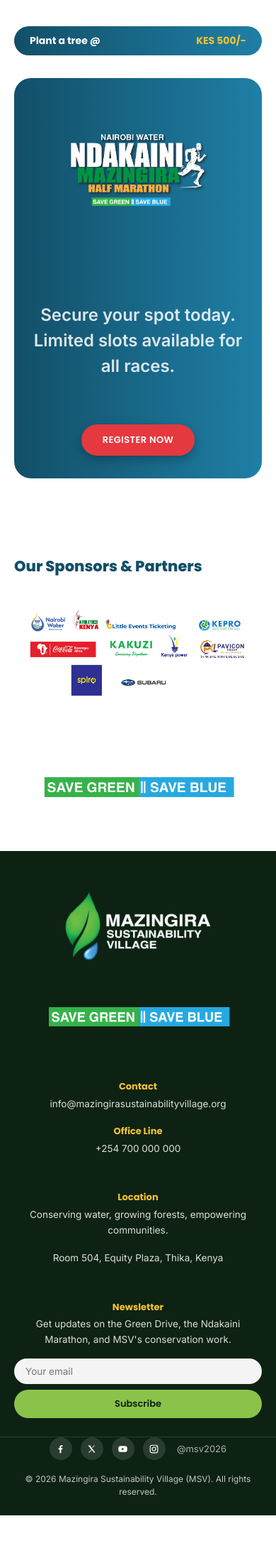
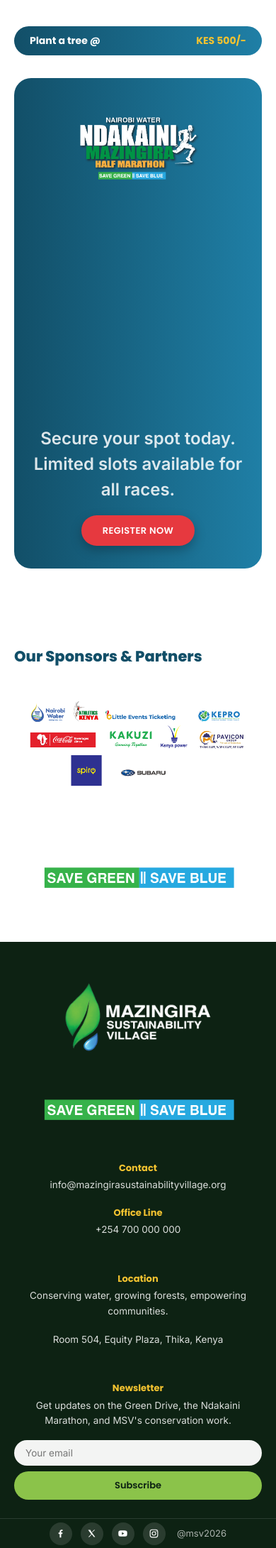
Before and after one commit to R-Kibet/mazingira, a Django app: page /marathon/ in a window 390 px wide. Shown: the part 3452-5633 px from the top of the page at 71% size. Before the commit the page ends 5587 px from the top, so only its background shows below. Run offline with Django 5.2, Linux system fonts and the light colour scheme.

Commit message:
latest commit

```diff
--- a/core/static/core/css/style.css
+++ b/core/static/core/css/style.css
@@ -889,13 +889,14 @@ button:focus-visible {
     align-items: center;
     justify-content: space-between;
     gap: 14px;
-    padding-top: 22px;
+    padding-top: 40px;
     border-top: 1px solid rgba(255,255,255,0.12);
 }
 .social-icons {
     display: flex;
     align-items: center;
     gap: 12px;
+    margin-top: 5px;
 }
 .social-icon {
     display: flex;
@@ -1387,42 +1393,70 @@ body.page-dark-header .site-header .nav-toggle span { background: var(--white);
 
 /* --- CTA band --- */
 .md-cta-band {
-    min-height: 220px;
-    min-width: 80%;
+    width: 100%;
     margin: 10px 0 60px;
-    padding: 26px 40px;
+    padding: 28px 56px;
     border-radius: 999px;
     background: linear-gradient(90deg, var(--blue-dark), var(--blue));
     color: var(--white);
     display: flex;
     align-items: center;
-    justify-content: flex-start;
-    gap: 40px;
+    justify-content: center;
+    gap: 300px;
     flex-wrap: wrap;
 }
+/* Real <img> now, so its own aspect ratio is used automatically —
+   just set the height and let width follow. No more guessed
+   aspect-ratio values that squash or stretch the logo. */
 .md-cta-lockup {
+    height: 180px;
+    width: auto;
+    max-width: 100%;
+    flex-shrink: 0;
+}
+/* Groups the copy + button as a single flex child so they can never
+   split apart into their own separate wrapped rows (that was what
+   produced the tall, overlapping "blob" layout). */
+.md-cta-text {
     display: flex;
     flex-direction: column;
-    width: 540px;
-    aspect-ratio: 5 / 2;   /* adjust to your actual m11.png ratio */
-    background-size: contain;
-    background-repeat: no-repeat;
-    background-position: left center;
-    flex-shrink: 0;
-}
-.md-cta-lockup .line1 { font-size: 12px; font-weight: 700; letter-spacing: 0.14em; color: rgba(255,255,255,0.85); }
-.md-cta-lockup .line2 { font-family: var(--font-heading); font-weight: 900; font-size: 26px; }
-.md-cta-lockup .line2 .accent { color: var(--green-light); }
+    align-items: flex-start;
+    gap: 18px;
+}
 .md-cta-sub {
     font-size: 24px;
     color: rgba(255,255,255,0.85);
-    max-width: 300px;
+    max-width: 340px;
     font-weight: 600;
+    margin: 0;
 }
 .md-cta-band .btn-register {
     margin-top: 0px;
-    justify-content: flex-end;
- }
+}
+
+/* The row layout (logo beside text) needs real horizontal room to fit
+   without wrapping. Below ~1150px there isn't enough space, so switch
+   to the same stacked layout used on mobile before it has a chance to
+   overflow and wrap into the tall, circular "blob" shape. */
+@media (max-width: 1150px) {
+    .md-cta-band {
+        flex-direction: column;
+        justify-content: center;
+        text-align: center;
+        padding: 32px 28px;
+        border-radius: 32px;
+    }
+    .md-cta-lockup {
+        height: auto;
+        width: 100%;
+        max-width: 320px;
+        margin: 0 auto 20px;
+    }
+    .md-cta-text {
+        align-items: center;
+    }
+}
+
 
 /* --- Sponsors --- */
 .md-sponsors-grid {
@@ -1637,15 +1700,14 @@ body.page-dark-header .site-header .nav-toggle span { background: var(--white);
     width: 100%;
     }
     .md-cta-lockup {
+        height: auto;
         width: 100%;
-        max-width: 320px;         /* ⬅ caps it so it doesn't touch the card edges */
-        aspect-ratio: auto;       /* ⬅ drop the 5/2 ratio that was squashing it */
-        min-height: 200px;        /* ⬅ gives the logo real room to render at size */
-        background-size: contain;
-        background-position: center;   /* ⬅ was "left center" */
-        margin: 0 auto 20px;      /* ⬅ centers the box + adds space before the text */
-    }
-    .md-cta-lockup .line2 { font-size: 21px; }
+        max-width: 260px;         /* ⬅ caps it so it doesn't touch the card edges */
+        margin: 0 auto 20px;      /* ⬅ centers the logo + adds space before the text */
+    }
+    .md-cta-text {
+        align-items: center;      /* ⬅ centers copy + button under the stacked logo */
+    }
     .md-sponsors-grid { min-width: 0; }
 
     .md-sponsors-grid { grid-template-columns: repeat(2, 1fr); }
--- a/core/templates/core/base.html
+++ b/core/templates/core/base.html
@@ -55,8 +55,8 @@
 
 
             </a>
-            <a href="{% static 'core:home' %}" class="footer-logo" ">
-              <img src="{% static 'core/images/hero1.png' %}" alt="Save Green, Save Blue" >
+            <a href="{% url 'core:home' %}" class="footer-badge">
+                <img src="{% static 'core/images/hero1.png' %}" alt="Save Green, Save Blue" class="footer-badge">
             </a>
         </div>
 
--- a/core/templates/core/home.html
+++ b/core/templates/core/home.html
@@ -45,7 +45,7 @@
                 {% endfor %}
             </div>
 
-            <a href="#programmes" class="arrow-link" id="programmes">
+            <a href="{% url 'core:marathon' %}" class="arrow-link" id="programmes">
                 Our Programmes
                 <span class="arrow-circle">
                     <svg width="12" height="12" viewBox="0 0 24 24" fill="none" stroke="currentColor" stroke-width="2.4"><path d="M5 12h14M13 6l6 6-6 6" stroke-linecap="round" stroke-linejoin="round"/></svg>
--- a/core/templates/core/marathon.html
+++ b/core/templates/core/marathon.html
@@ -170,11 +170,11 @@
         </div>
 
         <div class="md-cta-band" id="register">
-            <div class="md-cta-lockup ph-block" style="background-image:url('{% static 'core/images/m11.png' %}');">
-
+            <img src="{% static 'core/images/m11.png' %}" alt="Ndakaini Mazingira Half Marathon — Save Green, Save Blue" class="md-cta-lockup">
+            <div class="md-cta-text">
+                <p class="md-cta-sub">Secure your spot today. Limited slots available for all races.</p>
+                <a href="https://apps.little.africa/events/77" class="btn btn-register">REGISTER NOW</a>
             </div>
-            <p class="md-cta-sub">Secure your spot today. Limited slots available for all races.</p>
-            <a href="https://apps.little.africa/events/77" class="btn btn-register">REGISTER NOW</a>
         </div>
     </div>
 </section>
--- a/core/views.py
+++ b/core/views.py
@@ -10,6 +10,7 @@ from django.template.loader import render_to_string
 from django.templatetags.static import static
 from django.utils.html import strip_tags
 
+from urllib.parse import urljoin
 from django.shortcuts import render
 
 
@@ -299,8 +300,8 @@ def _send_newsletter_welcome_email(request, email):
     """Send a branded confirmation email to a new newsletter subscriber."""
     context = {
         'email': email,
-        'site_url': request.build_absolute_uri('/'),
-        'logo_url': request.build_absolute_uri(static('core/images/logo.png')),
+        'site_url': settings.SITE_URL + '/',
+        'logo_url': urljoin(settings.SITE_URL, static('core/images/logo.png')),
     }
     html_body = render_to_string('core/emails/newsletter_welcome.html', context)
     text_body = strip_tags(html_body)
--- a/mazingira_site/settings.py
+++ b/mazingira_site/settings.py
@@ -162,3 +162,6 @@ DEFAULT_FROM_EMAIL = os.environ.get(
 MAILCHIMP_API_KEY = os.environ.get('MAILCHIMP_API_KEY', '')
 MAILCHIMP_LIST_ID = os.environ.get('MAILCHIMP_LIST_ID', '')
 MAILCHIMP_DATA_CENTER = os.environ.get('MAILCHIMP_DATA_CENTER', '')
+
+
+SITE_URL = os.environ.get('SITE_URL', 'http://127.0.0.1:8000')
```
Also changed, not shown: other parts of core/static/core/css/style.css (+73 -27 lines), 6 other files.
